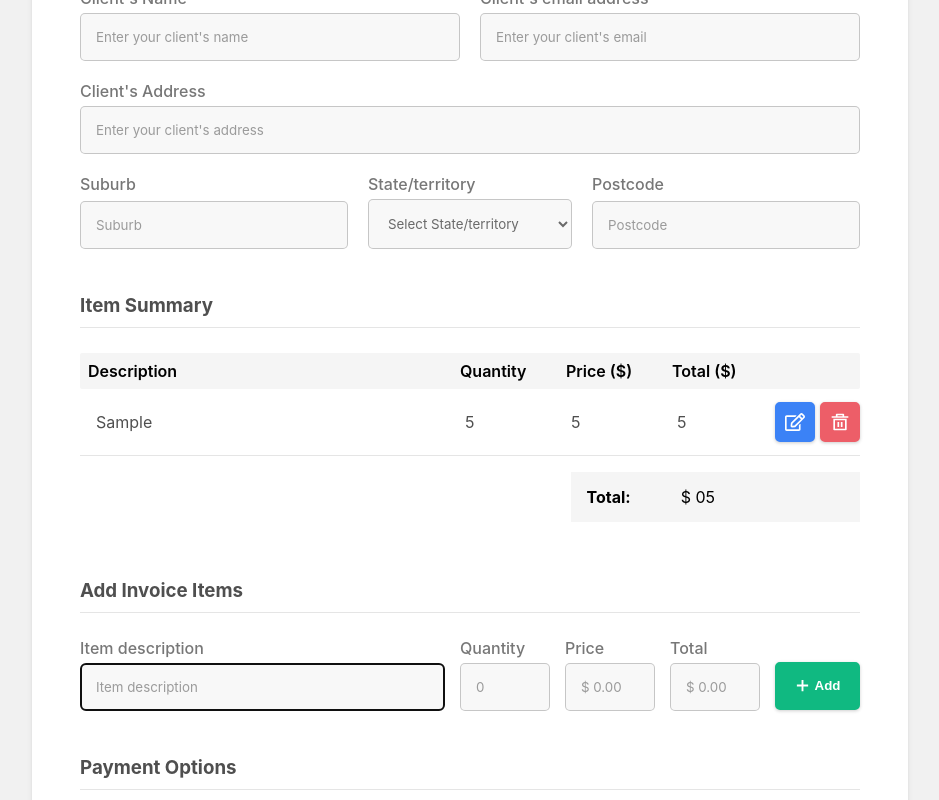
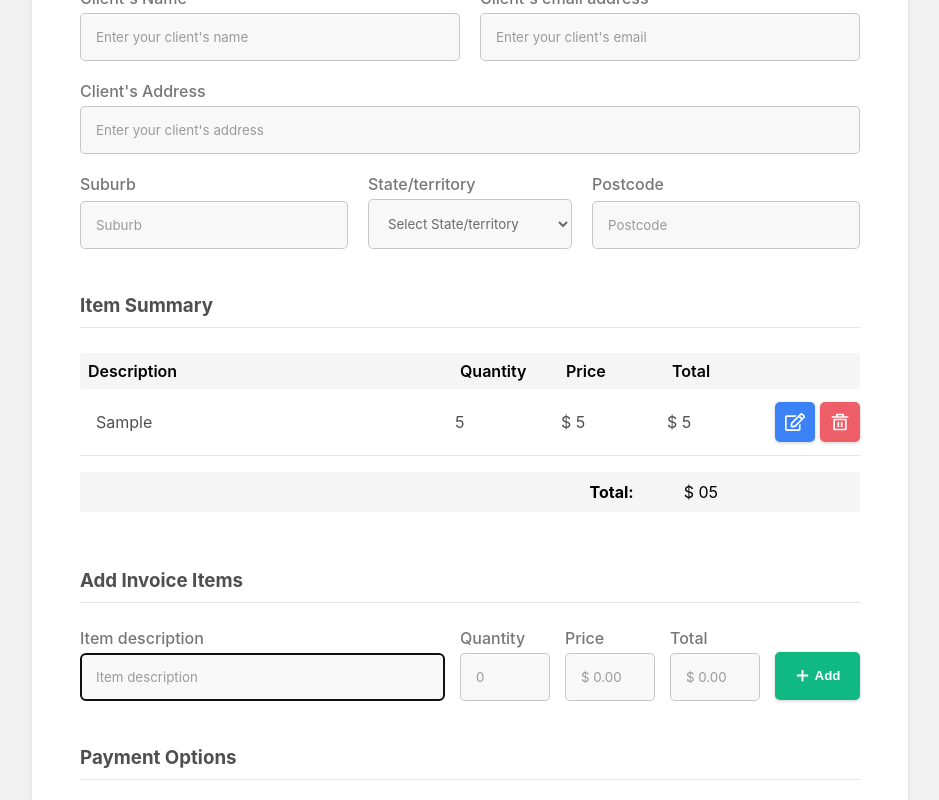
Before and after one commit to tom-odonovan/Invoice-Generator, a React (Create React App) app: page / in a window 1280 px wide. Both pictures are taken after typing "Sample", "5", "5", "5" into the empty fields and a click on the button "Add". Shown: the part 910-1710 px from the top of the page, without its empty margins (170-1109 px from the left). Built offline with nearby package versions, Linux system fonts and the light colour scheme.

Commit message:
Fix preview layout

```diff
--- a/src/components/form/Form.js
+++ b/src/components/form/Form.js
@@ -287,12 +287,12 @@ export default function Form(props) {
 
             ) : (
 
-                <div className='form-item-summary body' key={index}>
+              <div className='form-item-summary body' key={index}>
                 <div className='flex-table row' >
                   <div className='flex-row first'>{item.description}</div>
                   <div className='flex-row'>{item.quantity}</div>
-                  <div className='flex-row'>{item.price}</div>
-                  <div className='flex-row'>{item.total}</div>
+                  <div className='flex-row'>$ {item.price}</div>
+                  <div className='flex-row'>$ {item.total}</div>
 
                   <div className='btn-container'>
                     <button className='edit-btn' onClick={() => handleEdit(index)}>
--- a/src/components/preview/ItemSummary.js
+++ b/src/components/preview/ItemSummary.js
@@ -37,8 +37,8 @@ export default function ItemSummary(props) {
           <div className='flex-table header'>
             <div className='flex-row first'>Description</div>
             <div className='flex-row'>Quantity</div>
-            <div className='flex-row'>Price ($)</div>
-            <div className='flex-row'>Total ($)</div>
+            <div className='flex-row'>Price</div>
+            <div className='flex-row'>Total</div>
           </div>
         </div>
 
--- a/src/css/Form.css
+++ b/src/css/Form.css
@@ -52,12 +52,8 @@
     padding-left: 5px !important;
 }
 
-.item-summary .btn-container {
-    display: flex;
-    justify-content: flex-end;
-    gap: 5px;
-    padding-left: 0;
-    padding-right: 0;
+.form-item-summary .btn-container {
+    padding-left: 10px;
 }
 
 .delete-btn,
@@ -95,25 +91,25 @@
     margin-top: 20px;
 }
 
-.invoice-totals {
+.invoice-total {
     display: flex;
     justify-content: flex-end;
 }
 
 .invoice-total div {
-
+      width: 100%;
     display: flex;
     justify-content: flex-end;
 }
 
 .invoice-total p {
     display: flex;
-    justify-content: space-between;
+    justify-content: flex-end;
     margin-bottom: 2rem;
-    padding: 15px;
-    padding-right: 145px;
+    padding: 10px;
+    padding-right: 142px;
     background-color: #f5f5f5;
-    width: fit-content;
+    width: 100%;
     color: black;
 }
 .invoice-total b {
--- a/src/css/InvoiceTotals.css
+++ b/src/css/InvoiceTotals.css
@@ -10,10 +10,6 @@
     padding: 10px;
     justify-content: space-between;
     padding-right: 30px;
-}
-
-.invoice-totals div {
-    width: 100%;
 }
 
 .invoice-totals p {
--- a/src/css/Notes.css
+++ b/src/css/Notes.css
@@ -1,8 +1,6 @@
 .notes {
     text-align: justify;
     display: flex;
-    align-items: flex-start;
-    justify-content: flex-end;
     flex-direction: column;
     margin: 20px 0;
 }
@@ -16,7 +14,6 @@
 }
 
 .notes-cont {
-    /* border: 1px solid rgba(0 0 0 / 0.1); */
     background-color: #f5f5f5;
     border-radius: 2px;
     padding: 20px;
```
